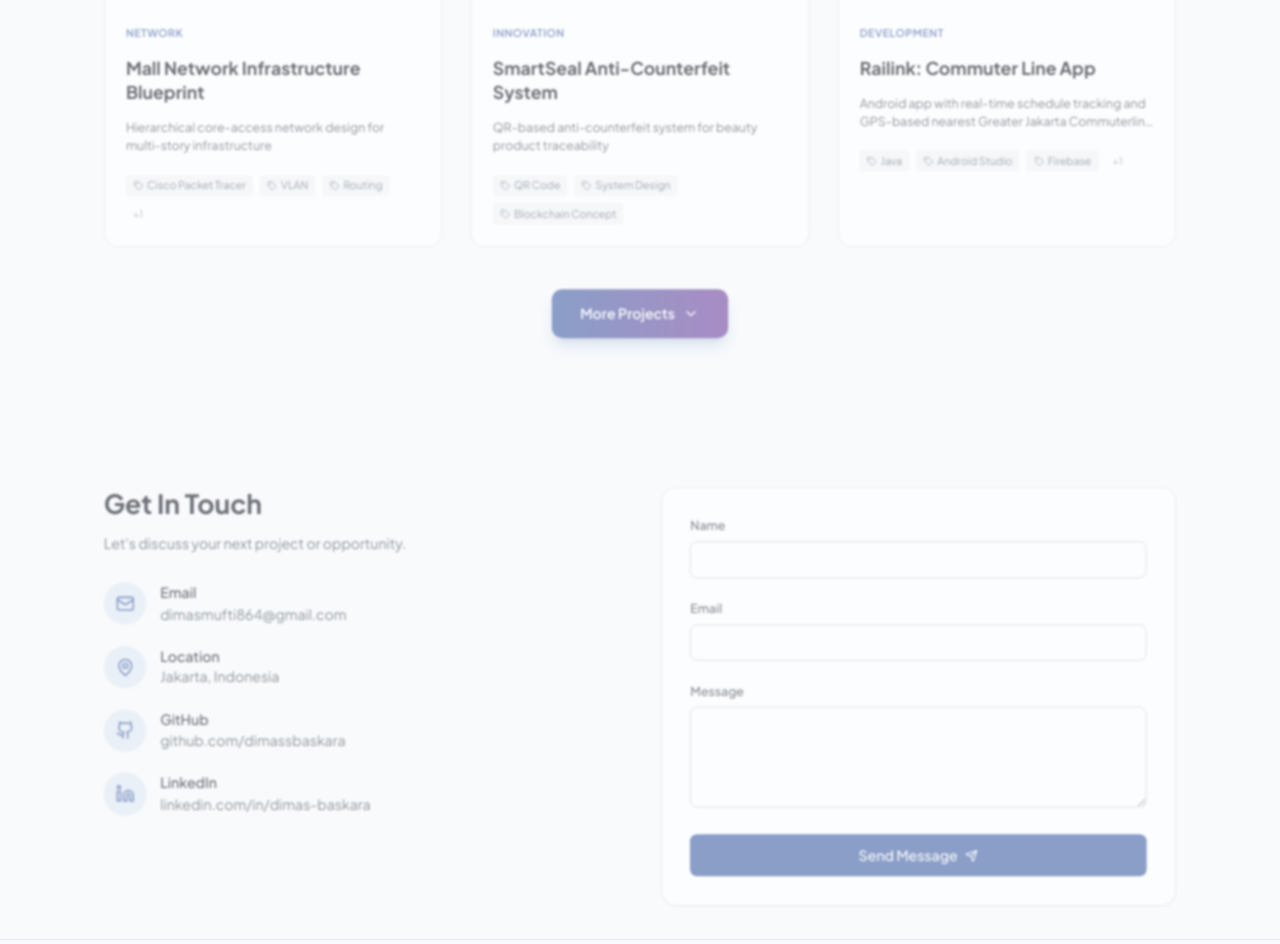
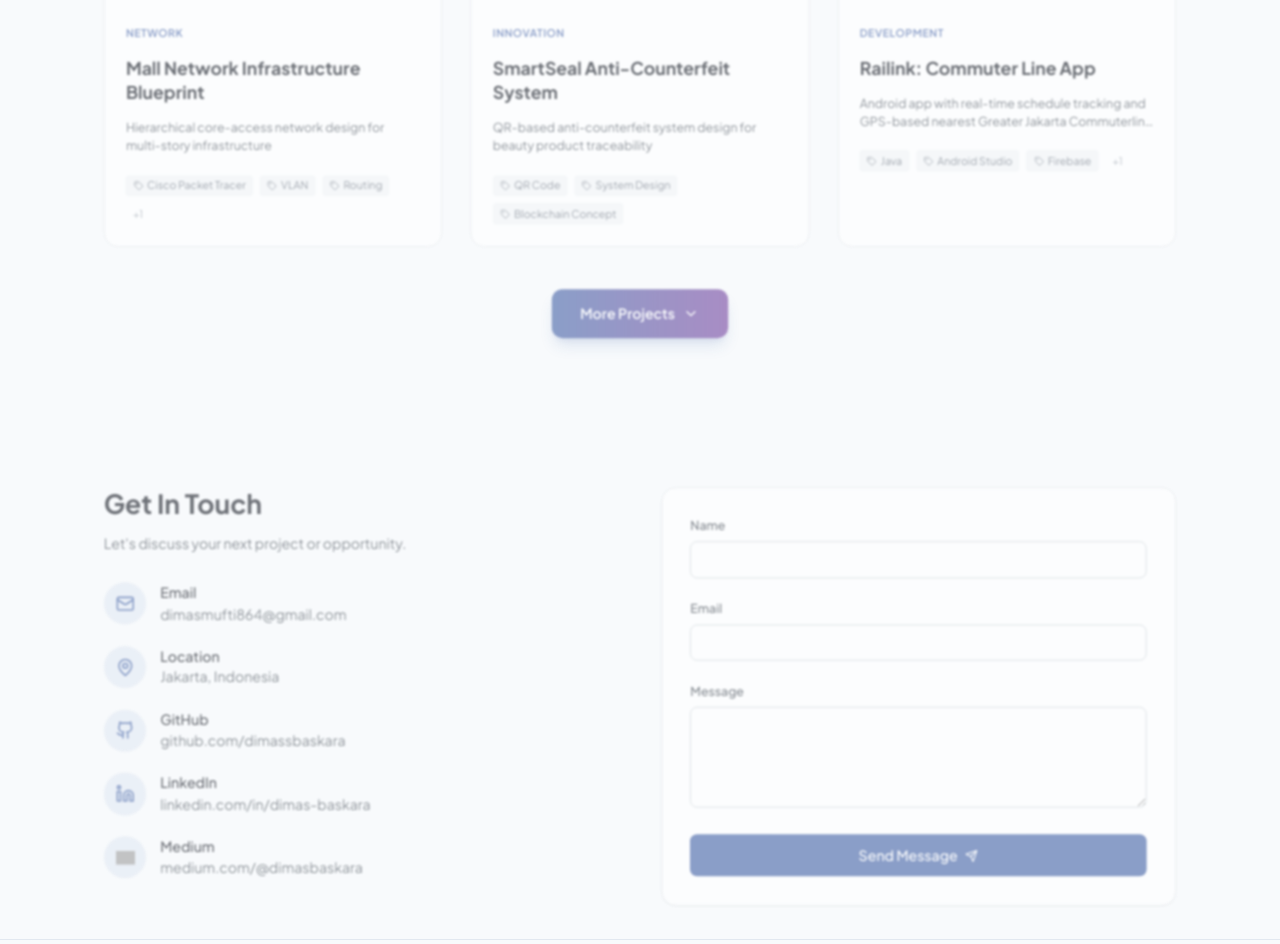
Before and after one commit to dimassbaskara/Portfolio, a React (Vite) app: page / in a window 1280 px wide. Shown: the part 3328-4272 px from the top of the page. Built offline with nearby package versions, Linux system fonts and the light colour scheme; grey boxes are pictures that could not be loaded.

Commit message:
Update Medium logo and achievement description

```diff
--- a/src/data/projectsData.js
+++ b/src/data/projectsData.js
@@ -215,8 +215,8 @@ export const allProjects = [
             '/projects/inpact/image2.jpg'
         ],
         tagline: {
-            en: 'QR-based anti-counterfeit system for beauty product traceability',
-            id: 'Sistem anti-pemalsuan berbasis QR untuk ketertelusuran produk kecantikan'
+            en: 'QR-based anti-counterfeit system design for beauty product traceability',
+            id: 'Desain sistem anti-pemalsuan berbasis QR untuk ketertelusuran produk kecantikan'
         },
         challenge: {
             en: 'Combat counterfeit beauty products that pose health risks and damage brand reputation.',
@@ -227,7 +227,7 @@ export const allProjects = [
             id: 'Merancang sistem ketertelusuran berbasis kode QR yang memungkinkan konsumen memverifikasi keaslian produk via verifikasi terinspirasi blockchain.'
         },
         impact: {
-            en: 'Recognized as Top 100 Innovator at Paragon IN:PACT 2025',
+            en: 'Recognized as Top 100 Innovators at Paragon IN:PACT 2025',
             id: 'Diakui sebagai Top 100 Innovator di Paragon IN:PACT 2025'
         },
         tech: ['QR Code', 'System Design', 'Blockchain Concept'],
--- a/src/pages/Contact.jsx
+++ b/src/pages/Contact.jsx
@@ -98,6 +98,22 @@ export function Contact() {
                                 </a>
                             </div>
                         </div>
+
+                        <div className="flex items-center space-x-4">
+                            <div className="bg-blue-100 dark:bg-blue-900/30 p-3 rounded-full flex items-center justify-center">
+                                <img
+                                    src="https://cdn.jsdelivr.net/npm/simple-icons@v11/icons/medium.svg"
+                                    alt="Medium"
+                                    className="w-6 h-6 object-contain"
+                                />
+                            </div>
+                            <div>
+                                <p className="font-medium text-slate-900 dark:text-white">Medium</p>
+                                <a href="https://medium.com/@dimasbaskara" target="_blank" rel="noopener noreferrer" className="text-slate-600 dark:text-slate-400 hover:text-blue-600 dark:hover:text-blue-400 transition-colors">
+                                    medium.com/@dimasbaskara
+                                </a>
+                            </div>
+                        </div>
                     </div>
                 </div>
 
```
